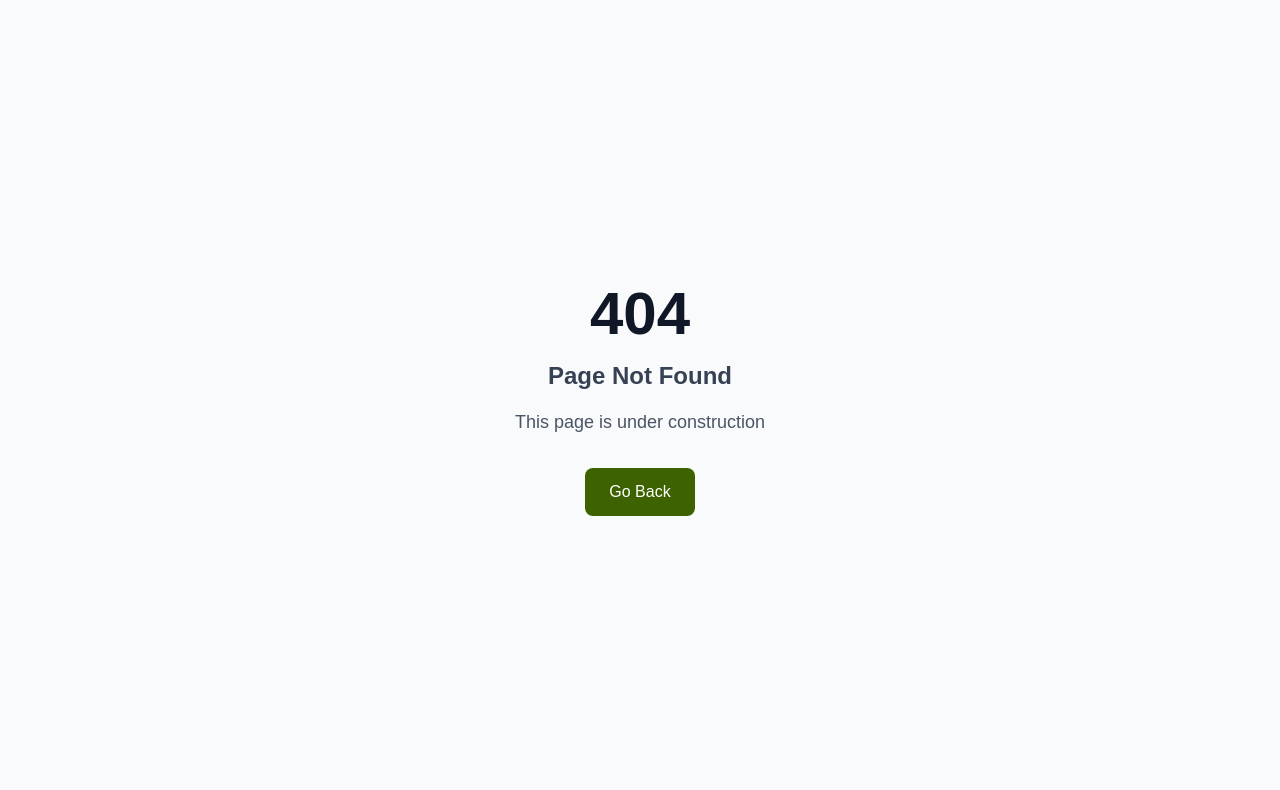
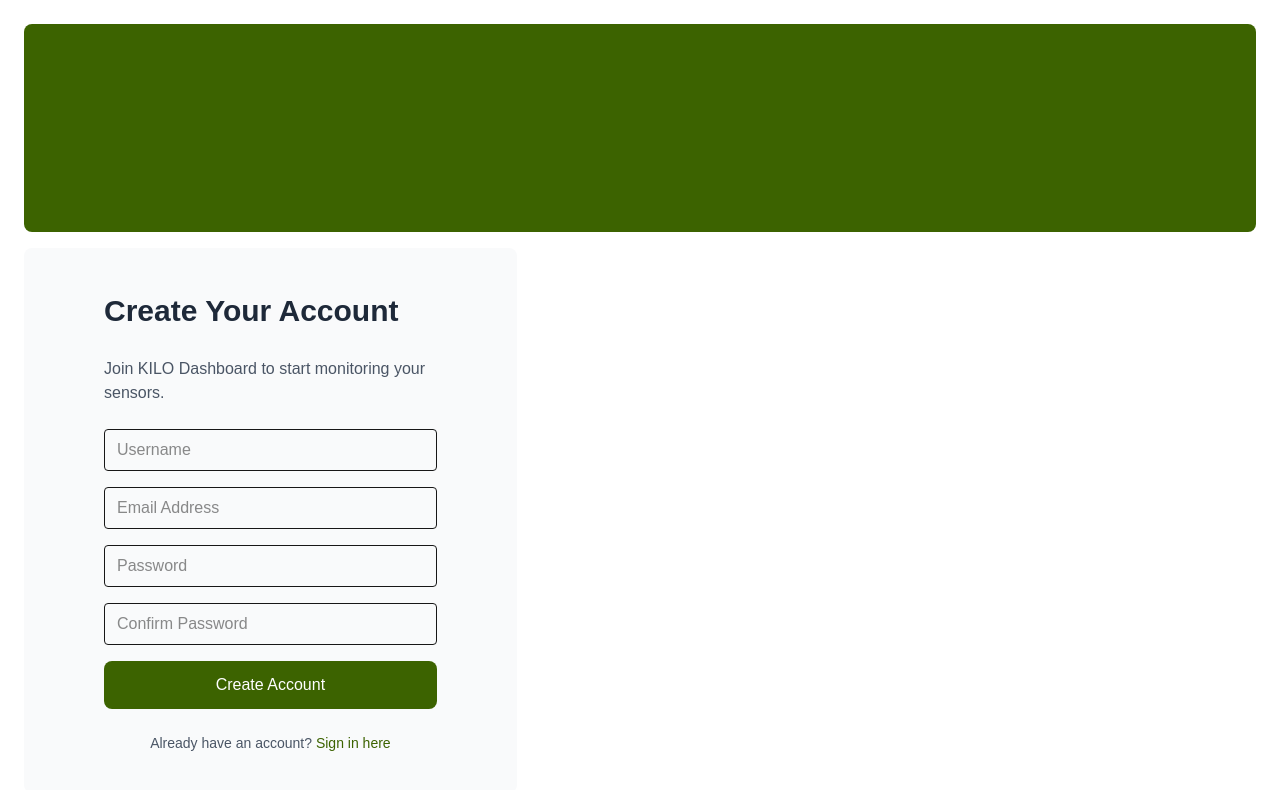
Before and after one commit to PurpleMaia/kilo-dashboard, a Next.js app: page /register in a window 1280 px wide. Before the commit this address had no page. Shown: the top 790 px of the page. Built offline with nearby package versions, Linux system fonts and the light colour scheme.

Commit message:
Implement user registration and login functionality. - Added registration form component and API route for user registration. - Updated login route to remove auto-registration and set session cookies.

```diff
--- a/src/app/api/login/route.ts
+++ b/src/app/api/login/route.ts
@@ -1,7 +1,6 @@
 import { NextResponse } from 'next/server';
-import { loginUser, registerUser } from '@/app/lib/auth';
-import { setSessionTokenCookie } from '@/app/lib/session';
-import { db } from '../../../../db/kysely/client';
+import { loginUser } from '@/app/lib/auth';
+import { sessionCookieName } from '@/app/lib/session';
 
 export async function POST(request: Request) {
   const form = await request.formData();
@@ -9,41 +8,29 @@ export async function POST(request: Request) {
   const password = form.get('password') as string;
 
   try {
-    // check if user exists
-    const existingUser = await db
-      .selectFrom('user')
-      .selectAll()
-      .where('username', '=', username)
-      .executeTakeFirst()
+    // Try to login (no auto-registration)
+    const { user, token } = await loginUser(username, password);
 
-    // Try to login, or register if user doesn't exist
-    let user, token;
-
-    if (existingUser) {
-      console.log('user exists... attempting login');
-      ({ user, token } = await loginUser(username, password));
-    } else {
-      // If login fails, try to register
-      console.log('no existing user... signing up user with example.com')
-      const email = `${username}@example.com`; // Or get from form if you have it
-      await registerUser(username, email, password);
-      ({ user, token } = await loginUser(username, password));
-    }
-    // Set session cookie
+    // Create response with redirect
     const { origin } = new URL(request.url)
     const response = NextResponse.redirect(`${origin}/dashboard`);
 
-    setSessionTokenCookie(response, token);
-    console.log(user, token)
+    // Set the session cookie on the response
+    const expiresAt = new Date(Date.now() + 1000 * 60 * 60 * 24 * 30);
+    response.cookies.set(sessionCookieName, token, {
+      httpOnly: true,
+      sameSite: "lax",
+      expires: expiresAt,
+      path: "/"
+    });
 
+    console.log('Session cookie set:', token);
     return response;
-
-    } catch (error) {
-      console.error('Login/Signup Error:', error);
-      return NextResponse.json(
-        { error: 'Login or registration failed.' },
-        { status: 400 }
-      );
-    }
-
+  } catch (error) {
+    console.error('Login Error:', error);
+    return NextResponse.json(
+      { error: 'Invalid username or password.' },
+      { status: 401 }
+    );
+  }
 }
--- /dev/null
+++ b/src/app/api/register/route.ts
@@ -0,0 +1,46 @@
+import { NextResponse } from 'next/server';
+import { registerUser } from '@/app/lib/auth';
+
+export async function POST(request: Request) {
+  try {
+    const { username, email, password } = await request.json();
+
+    // Basic validation
+    if (!username || !email || !password) {
+      return NextResponse.json(
+        { error: 'Username, email, and password are required' },
+        { status: 400 }
+      );
+    }
+
+    if (password.length < 6) {
+      return NextResponse.json(
+        { error: 'Password must be at least 6 characters long' },
+        { status: 400 }
+      );
+    }
+
+    // Register the user
+    await registerUser(username, email, password);
+
+    return NextResponse.json(
+      { success: true, message: 'User registered successfully' },
+      { status: 201 }
+    );
+
+  } catch (error) {
+    console.error('Registration Error:', error);
+
+    if (error instanceof Error && error.message === 'Username already taken') {
+      return NextResponse.json(
+        { error: 'Username is already taken' },
+        { status: 409 }
+      );
+    }
+
+    return NextResponse.json(
+      { error: 'Registration failed' },
+      { status: 500 }
+    );
+  }
+}
--- a/src/app/page.tsx
+++ b/src/app/page.tsx
@@ -25,19 +25,17 @@ export default async function Home() {
     redirect('/dashboard')
   }
 
-  // Simple login/signup form (client component)
-  // For demo, just show the form UI
   return (
     <main className="flex min-h-screen flex-col p-6">
       <div className="flex h-20 shrink-0 items-end rounded-lg bg-lime-800 p-4 md:h-52">
       </div>
       <div className="mt-4 flex grow flex-col gap-4">
         <div className="flex flex-col justify-center gap-6 rounded-lg bg-gray-50 px-6 py-10 md:w-2/5 md:px-20">
-          {/* just add the font in the tailwind line */}
           <p className={`text-xl text-gray-800 md:text-3xl md:leading-normal antialiased`}>
             <strong>Welcome to KILO Dashboard.</strong>
           </p>
-          <p>${sessionCookie?.value}</p>
+
+          {/* Login Form */}
           <form className="flex flex-col gap-4" action="/api/login" method="POST">
             <input
               type="text"
@@ -57,9 +55,27 @@ export default async function Home() {
               type="submit"
               className="rounded-lg bg-lime-800 px-6 py-3 text-sm font-medium text-white transition-colors hover:bg-lime-700 md:text-base"
             >
-              Log in / Sign up
+              Log In
             </button>
           </form>
+
+          {/* Divider */}
+          <div className="relative">
+            <div className="absolute inset-0 flex items-center">
+              <span className="w-full border-t" />
+            </div>
+            <div className="relative flex justify-center text-xs uppercase">
+              <span className="bg-gray-50 px-2 text-gray-500">Or</span>
+            </div>
+          </div>
+
+          {/* Sign Up Button */}
+          <Link
+            href="/register"
+            className="rounded-lg bg-gray-800 px-6 py-3 text-sm font-medium text-white transition-colors hover:bg-gray-700 md:text-base text-center"
+          >
+            Create New Account
+          </Link>
         </div>
         {/* <div className="flex items-center justify-center p-6 md:w-3/5 md:px-28 md:py-12">
           Add Hero Images Here, good practice to set w & h to be the aspect ratio identical to source img
--- /dev/null
+++ b/src/app/register/components/RegistrationForm.tsx
@@ -0,0 +1,138 @@
+'use client';
+import { useState } from 'react';
+import { useRouter } from 'next/navigation';
+
+export default function RegistrationForm() {
+  const [formData, setFormData] = useState({
+    username: '',
+    email: '',
+    password: '',
+    confirmPassword: ''
+  });
+  const [errors, setErrors] = useState<string[]>([]);
+  const [isLoading, setIsLoading] = useState(false);
+  const router = useRouter();
+
+  const handleSubmit = async (e: React.FormEvent) => {
+    e.preventDefault();
+    setErrors([]);
+    setIsLoading(true);
+
+    // Basic validation
+    const newErrors: string[] = [];
+
+    if (formData.password !== formData.confirmPassword) {
+      newErrors.push('Passwords do not match');
+    }
+
+    if (formData.password.length < 6) {
+      newErrors.push('Password must be at least 6 characters long');
+    }
+
+    if (!formData.email.includes('@')) {
+      newErrors.push('Please enter a valid email address');
+    }
+
+    if (newErrors.length > 0) {
+      setErrors(newErrors);
+      setIsLoading(false);
+      return;
+    }
+
+    try {
+      const response = await fetch('/api/register', {
+        method: 'POST',
+        headers: {
+          'Content-Type': 'application/json',
+        },
+        body: JSON.stringify({
+          username: formData.username,
+          email: formData.email,
+          password: formData.password,
+        }),
+      });
+
+      const result = await response.json();
+
+      if (response.ok) {
+        // Registration successful, redirect to login
+        router.push('/?message=Registration successful! Please log in.');
+      } else {
+        setErrors([result.error || 'Registration failed']);
+      }
+    } catch (error) {
+      setErrors(['An error occurred during registration']);
+    } finally {
+      setIsLoading(false);
+    }
+  };
+
+  const handleChange = (e: React.ChangeEvent<HTMLInputElement>) => {
+    setFormData({
+      ...formData,
+      [e.target.name]: e.target.value
+    });
+  };
+
+  return (
+    <form onSubmit={handleSubmit} className="flex flex-col gap-4">
+      {errors.length > 0 && (
+        <div className="bg-red-50 border border-red-200 rounded-md p-3">
+          <ul className="text-red-600 text-sm list-disc list-inside">
+            {errors.map((error, index) => (
+              <li key={index}>{error}</li>
+            ))}
+          </ul>
+        </div>
+      )}
+
+      <input
+        type="text"
+        name="username"
+        placeholder="Username"
+        value={formData.username}
+        onChange={handleChange}
+        className="rounded border px-3 py-2"
+        required
+      />
+
+      <input
+        type="email"
+        name="email"
+        placeholder="Email Address"
+        value={formData.email}
+        onChange={handleChange}
+        className="rounded border px-3 py-2"
+        required
+      />
+
+      <input
+        type="password"
+        name="password"
+        placeholder="Password"
+        value={formData.password}
+        onChange={handleChange}
+        className="rounded border px-3 py-2"
+        required
+      />
+
+      <input
+        type="password"
+        name="confirmPassword"
+        placeholder="Confirm Password"
+        value={formData.confirmPassword}
+        onChange={handleChange}
+        className="rounded border px-3 py-2"
+        required
+      />
+
+      <button
+        type="submit"
+        disabled={isLoading}
+        className="rounded-lg bg-lime-800 px-6 py-3 text-sm font-medium text-white transition-colors hover:bg-lime-700 md:text-base disabled:opacity-50 disabled:cursor-not-allowed"
+      >
+        {isLoading ? 'Creating Account...' : 'Create Account'}
+      </button>
+    </form>
+  );
+}
--- /dev/null
+++ b/src/app/register/page.tsx
@@ -0,0 +1,51 @@
+import { cookies } from "next/headers";
+import { redirect } from "next/navigation";
+import { validateSessionToken } from "../lib/auth";
+import RegistrationForm from "./components/RegistrationForm";
+
+export default async function RegisterPage() {
+//   // Check if user is already logged in
+//   const sessionCookie = (await cookies()).get('auth_session');
+//   let canRedirect = false;
+
+//   if (sessionCookie) {
+//     try {
+//       const sessionValidation = await validateSessionToken(sessionCookie.value);
+//       if (sessionValidation.user) {
+//         canRedirect = true;
+//       }
+//     } catch (error) {
+//       console.log('Invalid session, showing registration form');
+//     }
+//   }
+
+//   if (canRedirect) {
+//     redirect('/dashboard');
+//   }
+
+  return (
+    <main className="flex min-h-screen flex-col p-6">
+      <div className="flex h-20 shrink-0 items-end rounded-lg bg-lime-800 p-4 md:h-52">
+      </div>
+      <div className="mt-4 flex grow flex-col gap-4">
+        <div className="flex flex-col justify-center gap-6 rounded-lg bg-gray-50 px-6 py-10 md:w-2/5 md:px-20">
+          <p className={`text-xl text-gray-800 md:text-3xl md:leading-normal antialiased`}>
+            <strong>Create Your Account</strong>
+          </p>
+          <p className="text-gray-600">Join KILO Dashboard to start monitoring your sensors.</p>
+
+          <RegistrationForm />
+
+          <div className="text-center">
+            <p className="text-sm text-gray-600">
+              Already have an account?{' '}
+              <a href="/" className="text-lime-800 hover:text-lime-700 font-medium">
+                Sign in here
+              </a>
+            </p>
+          </div>
+        </div>
+      </div>
+    </main>
+  );
+}
```
